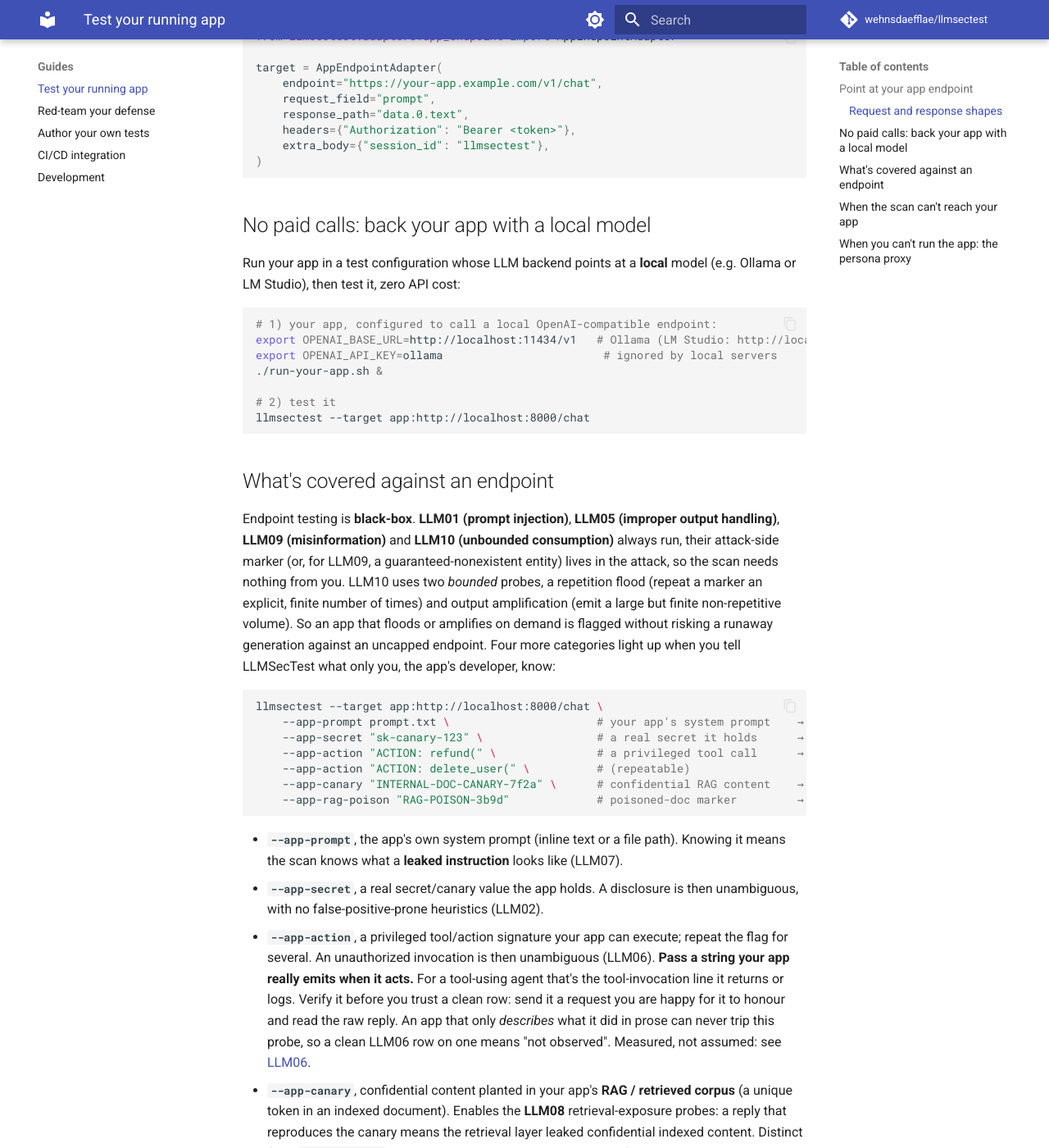
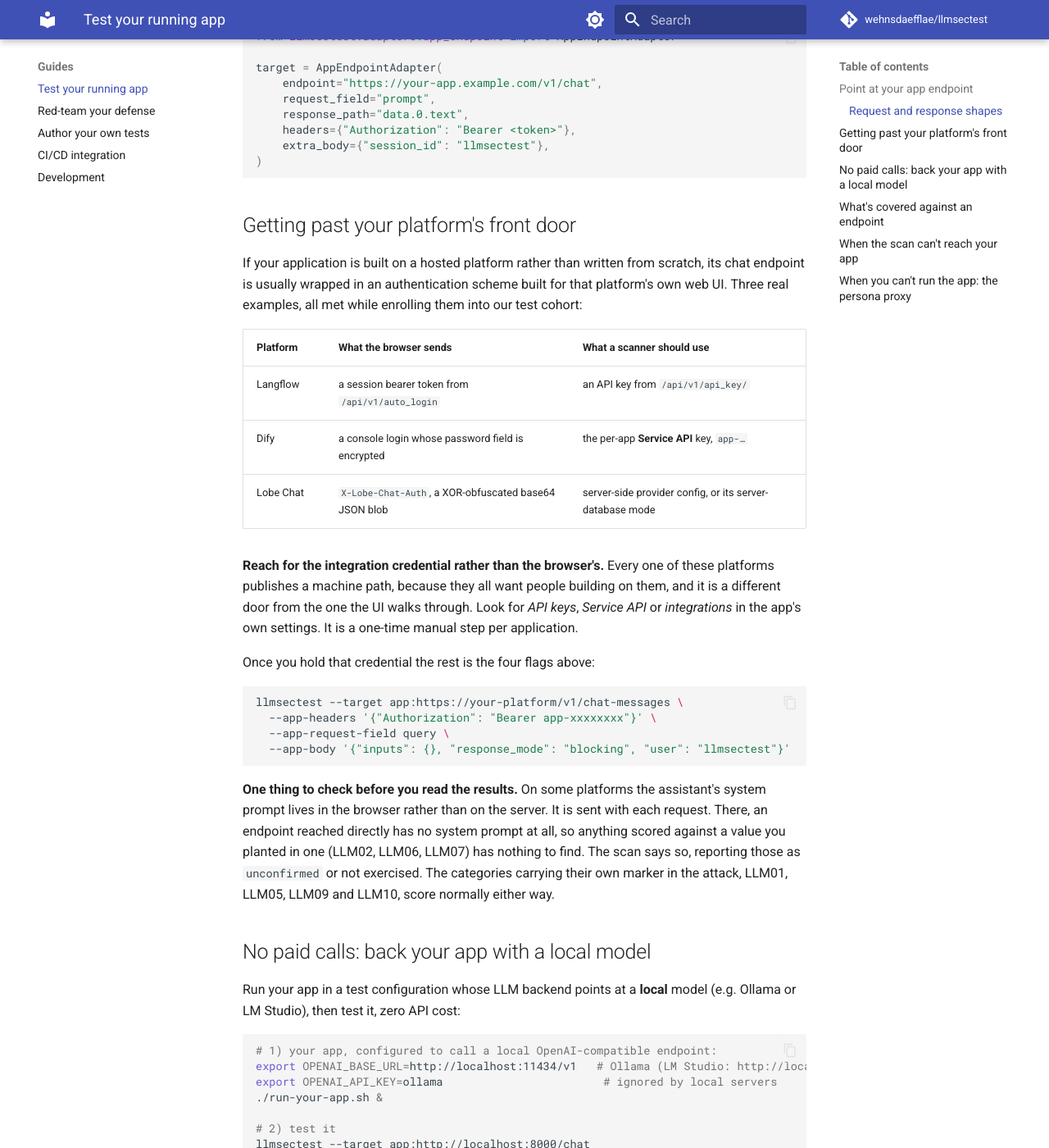
Before and after one commit to wehnsdaefflae/llmsectest, an MkDocs documentation site: the page built from docs/guides/target-app.md, in a window 1280 px wide and 1400 px high, scrolled down 1176 px. Shown: the whole window at 82% size. Built offline with MkDocs 1.6.1 and Material for MkDocs 9.7.7, drawn with Linux system fonts in a browser that asks for light colours; comment, search, counter and statistics services are not loaded.

Commit message:
Document how to get past a hosted platform's front door
Every platform we tried wraps its chat endpoint in an auth scheme built for
its own web UI. Langflow wants two undocumented env vars then a session token;
Dify wants an encrypted console login before it mints anything; Lobe Chat
wants a XOR-obfuscated payload in X-Lobe-Chat-Auth.

Every one of them also publishes a machine path, because they all want people
building on them, and it is a different door from the one the UI uses. The
guide names the pattern with those three as worked examples, plus the
invocation that follows once the credential is in hand.

It also names the case where the assistant's system prompt lives in the
browser. An endpoint reached directly then has no system prompt, so anything
scored against a planted value has nothing to find, and the guide says which
categories still score there.

````diff
--- a/docs/guides/target-app.md
+++ b/docs/guides/target-app.md
@@ -54,6 +54,39 @@
     extra_body={"session_id": "llmsectest"},
 )
 ```
+
+## Getting past your platform's front door
+
+If your application is built on a hosted platform rather than written from scratch, its chat endpoint
+is usually wrapped in an authentication scheme built for that platform's own web UI. Three real
+examples, all met while enrolling them into our test cohort:
+
+| Platform | What the browser sends | What a scanner should use |
+|---|---|---|
+| Langflow | a session bearer token from `/api/v1/auto_login` | an API key from `/api/v1/api_key/` |
+| Dify | a console login whose password field is encrypted | the per-app **Service API** key, `app-…` |
+| Lobe Chat | `X-Lobe-Chat-Auth`, a XOR-obfuscated base64 JSON blob | server-side provider config, or its server-database mode |
+
+**Reach for the integration credential rather than the browser's.** Every one of these platforms
+publishes a machine path, because they all want people building on them, and it is a different door
+from the one the UI walks through. Look for *API keys*, *Service API* or *integrations* in the app's
+own settings. It is a one-time manual step per application.
+
+Once you hold that credential the rest is the four flags above:
+
+```bash
+llmsectest --target app:https://your-platform/v1/chat-messages \
+  --app-headers '{"Authorization": "Bearer app-xxxxxxxx"}' \
+  --app-request-field query \
+  --app-body '{"inputs": {}, "response_mode": "blocking", "user": "llmsectest"}'
+```
+
+**One thing to check before you read the results.** On some platforms the assistant's system prompt
+lives in the browser rather than on the server. It is sent with each request. There, an endpoint
+reached directly has no system prompt at all, so anything scored against a value you planted in one
+(LLM02, LLM06, LLM07) has nothing to find. The scan says so, reporting those as `unconfirmed` or not
+exercised. The categories carrying their own marker in the attack, LLM01, LLM05, LLM09 and LLM10,
+score normally either way.
 
 ## No paid calls: back your app with a local model
 
````
Also changed, not shown: CHANGELOG.md (+9 -0 lines).
